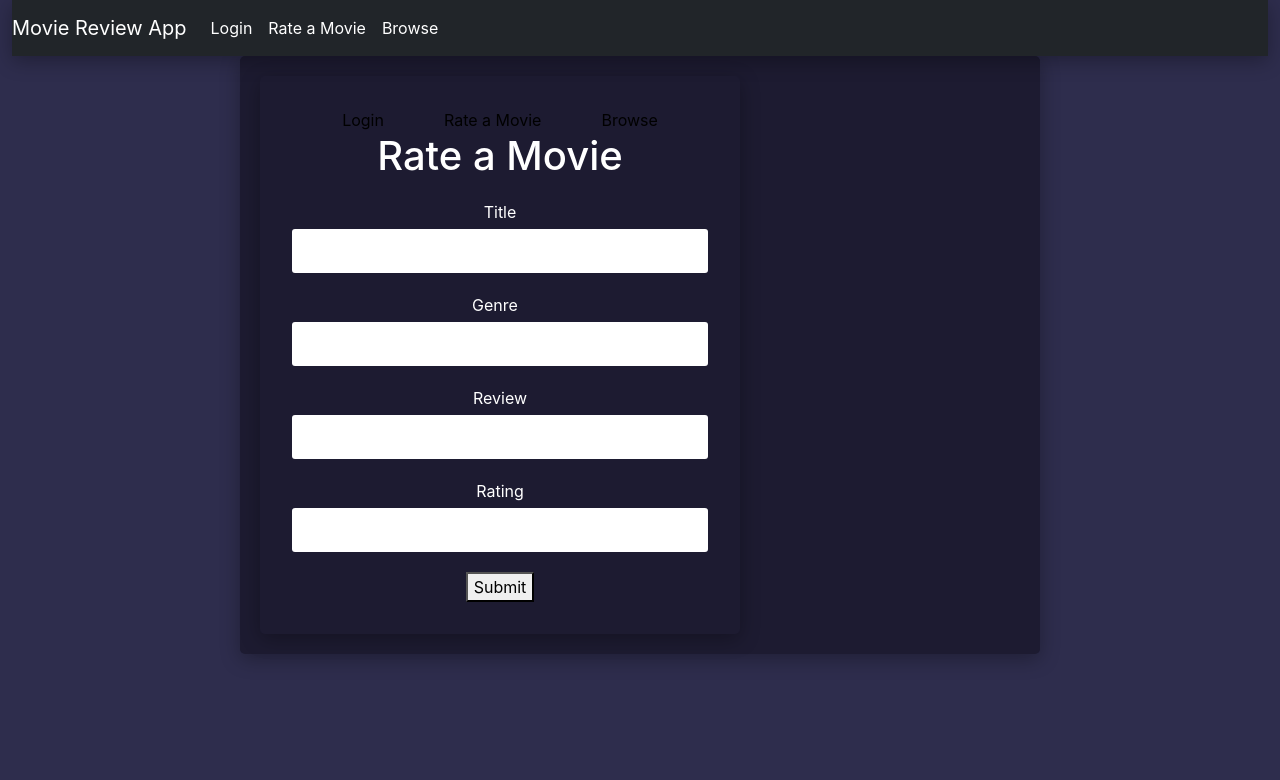
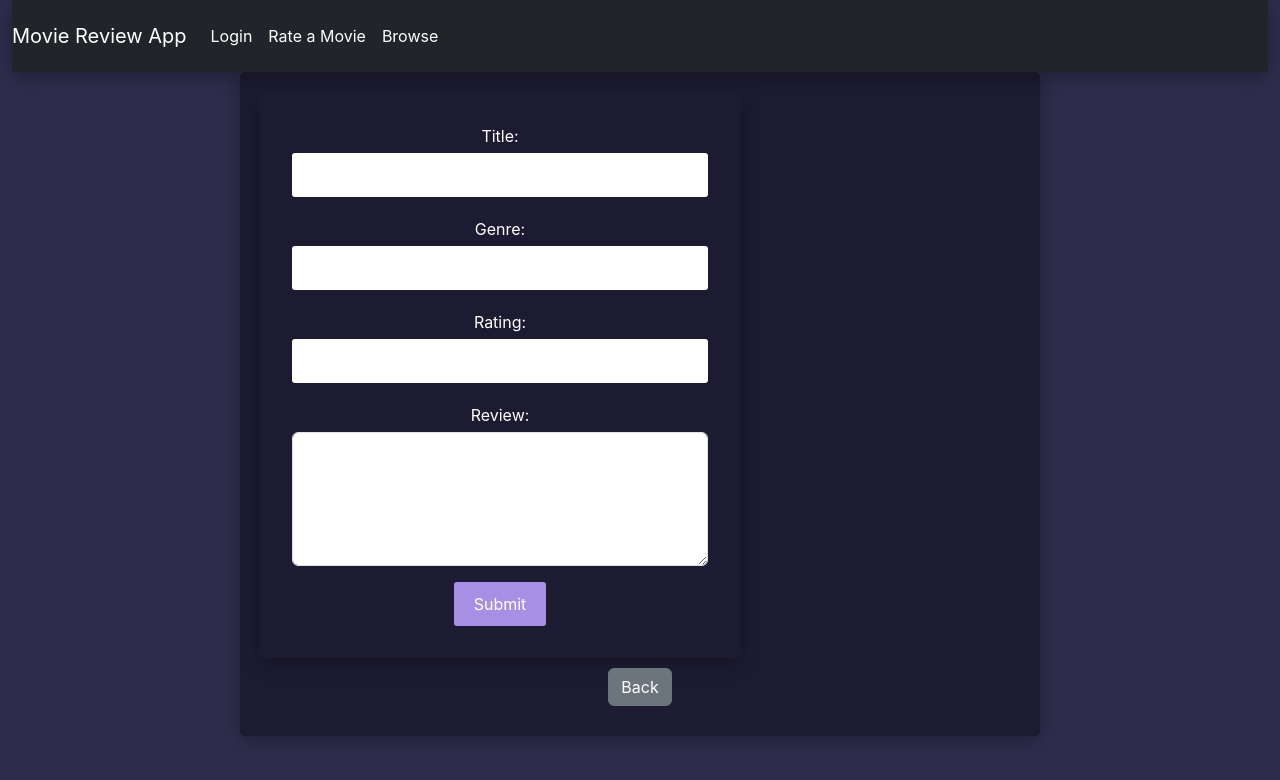
Before and after one commit to YorkProgramming/Movie_Rating_App, a React (Create React App) app in the folder client/: page /dashboard in a window 1280 px wide. Shown: the top 780 px of the page. Built offline with nearby package versions, Linux system fonts and the light colour scheme; no server answers.

Commit message:
YORK--LoginFix and debugging

```diff
--- a/client/src/components/AllMovies.js
+++ b/client/src/components/AllMovies.js
@@ -30,38 +30,33 @@ const AllMovies = (props) => {
         })
     }
 
-const tableStyle = {
-    border:'2px solid black',
-    width:"50%",
-    margin: '5% 25% 5% 25%'
-}
 
     return (
-        <div class="container-fluid">
-            <nav class="navbar navbar-expand-lg navbar-dark bg-dark">
-                <a class="navbar-brand" href="/dashboard">Movie Review App</a>
-                <button class="navbar-toggler" type="button" data-toggle="collapse" data-target="#navbarNav" aria-controls="navbarNav" aria-expanded="false" aria-label="Toggle navigation">
-                    <span class="navbar-toggler-icon"></span>
+        <div className="container-fluid">
+            <nav className="navbar navbar-expand-lg navbar-dark bg-dark">
+                <a className="navbar-brand" href="/dashboard">Movie Review App</a>
+                <button className="navbar-toggler" type="button" data-toggle="collapse" data-target="#navbarNav" aria-controls="navbarNav" aria-expanded="false" aria-label="Toggle navigation">
+                    <span className="navbar-toggler-icon"></span>
                 </button>
-                <div class="collapse navbar-collapse" id="navbarNav">
-                <ul class="navbar-nav">
-                    <li class="nav-item">
-                        <a class="nav-link" href="/">Login</a>
+                <div className="collapse navbar-collapse" id="navbarNav">
+                <ul className="navbar-nav">
+                    <li className="nav-item">
+                        <a className="nav-link" href="/">Login</a>
                     </li>
-                    <li class="nav-item">
-                        <a class="nav-link" href="/dashboard">Rate a Movie</a>
+                    <li className="nav-item">
+                        <a className="nav-link" href="/dashboard">Rate a Movie</a>
                     </li>
-                    <li class="nav-item active">
-                        <a class="nav-link" href="/movies">Browse</a>
+                    <li className="nav-item active">
+                        <a className="nav-link" href="/movies">Browse</a>
                     </li>
                 </ul>
                 </div>
             </nav>
 
-            <div class="row justify-content-center">
-                <div class="col-lg-8">
-                <h1 class="mt-4 mb-4">Movie List</h1>
-                <table class="table table-striped table-dark">
+            <div className="row justify-content-center">
+                <div className="col-lg-8">
+                <h1 className="mt-4 mb-4">Movie List</h1>
+                <table className="table table-striped table-dark">
                     <thead>
                         <tr>
                             <th style={{textAlign: 'left'}}>Movie</th>
@@ -77,8 +72,8 @@ const tableStyle = {
                             <td>{movie.rating}</td>
                             <td>{movie.review}</td>
                             <td>
-                            <Link to={`/edit/${movie._id}`} class="btn btn-sm btn-primary mr-2">Edit</Link>
-                            <button onClick={() => deleteHandler(movie._id)} class="btn btn-sm btn-danger">Delete</button>
+                            <Link to={`/edit/${movie._id}`} className="btn btn-sm btn-primary mr-2">Edit</Link>
+                            <button onClick={() => deleteHandler(movie._id)} className="btn btn-sm btn-danger">Delete</button>
                             </td>
                         </tr>
                         ))}
--- a/client/src/components/Dashboard.js
+++ b/client/src/components/Dashboard.js
@@ -1,121 +1,196 @@
-import React, {useEffect, useState} from 'react';
-import axios from 'axios';
-import { useNavigate, navigate, Link } from "react-router-dom";
+import React, { useState, useEffect } from 'react'
+import axios from 'axios'
+import { Link, useNavigate } from 'react-router-dom'
 import '../App.css';
 
-function Dashboard(props) {
-    const navigate = useNavigate();
-    const [title, setTitle] = useState("");
-    const [genre, setGenre] = useState("");
-    const [rating, setRating] = useState("");
-    const [review, setReview] = useState("");
+const Dashboard = () => {
+    const [movie, setMovie] = useState({
+        title: '',
+        genre: '',
+        rating: '',
+        review: ''
+    })
+    const [errors, setErrors] = useState({})
+    const [user, setUser] = useState('');
+    const navigate = useNavigate()
 
-    const [errors, setErrors] = useState({});
-
-    const onSubmitHandler = (e) => {
-        e.preventDefault();
-        axios
-            .post("http://localhost:8000/api/movies/new", {
-                title,
-                genre,
-                review,
-                rating
-            })
-            .then((res) => {
-                console.log(res.data)
-                navigate('/movies')
-                setTitle("")
-                setGenre("")
-                setReview("")
-                setRating("")
-
-            })
-            .catch((err) => {
-                console.log(err)
-                console.log("Validation Error from the back end")
-                setErrors(err.response.data.errors)
+    const onChangeHandler = (e) => {
+    setMovie({
+        ...movie,
+        [e.target.name]: e.target.value
     })
     }
 
+    useEffect(() => {
+        axios.get('http://localhost:8000//api/user/:id')
+            .then(res => {
+                console.log(res.data);
+                setUser({ name: res.data.name });
+            })
+            .catch(err => console.log(err))
+    }, []);
+
+    const formValidator = () => {
+    let isValid = true
+    if (movie.title.length < 3) {
+        isValid = false
+    }
+    if (movie.genre.length < 3) {
+        isValid = false
+    }
+    if (movie.rating < 1 || movie.rating > 5) {
+        isValid = false
+    }
+    if (movie.review.length < 10) {
+        isValid = false
+    }
+    return isValid
+    }
+
+    const handleSubmit = (e) => {
+    e.preventDefault()
+    if (formValidator()) {
+        axios.post('http://localhost:8000/api/movies/new', movie)
+        .then(res => {
+            console.log(res)
+            navigate('/movies')
+        })
+        .catch(err => {
+            console.log(err)
+            setErrors(err.response.data)
+        })
+    } else {
+        setErrors({
+        title: 'Title must be at least 3 characters',
+        genre: 'Genre must be at least 3 characters',
+        rating: 'Rating must be between 1 and 5',
+        review: 'Review must be at least 10 characters'
+        })
+    }
+    }
+
     return (
-        <div className='container-fluid'>
-            <nav class="navbar navbar-expand-lg navbar-dark bg-dark">
-                <a class="navbar-brand" href="/dashboard">Movie Review App</a>
-                <button class="navbar-toggler" type="button" data-toggle="collapse" data-target="#navbarNav" aria-controls="navbarNav" aria-expanded="false" aria-label="Toggle navigation">
-                    <span class="navbar-toggler-icon"></span>
+        <div className="container-fluid">
+            <nav className="navbar navbar-expand-lg navbar-dark bg-dark">
+                <a className="navbar-brand" href="/dashboard">
+                Movie Review App
+                </a>
+                <button
+                className="navbar-toggler"
+                type="button"
+                data-toggle="collapse"
+                data-target="#navbarNav"
+                aria-controls="navbarNav"
+                aria-expanded="false"
+                aria-label="Toggle navigation"
+                >
+                <span className="navbar-toggler-icon"></span>
                 </button>
-                <div class="collapse navbar-collapse" id="navbarNav">
-                <ul class="navbar-nav">
-                    <li class="nav-item">
-                        <a class="nav-link" href="/">Login</a>
+                <div className="collapse navbar-collapse" id="navbarNav">
+                <ul className="navbar-nav">
+                    <li className="nav-item">
+                    <a className="nav-link" href="/">
+                        Login
+                    </a>
                     </li>
-                    <li class="nav-item">
-                        <a class="nav-link" href="/dashboard">Rate a Movie</a>
+                    <li className="nav-item">
+                    <a className="nav-link" href="/dashboard">
+                        Rate a Movie
+                    </a>
                     </li>
-                    <li class="nav-item active">
-                        <a class="nav-link" href="/movies">Browse</a>
+                    <li className="nav-item active">
+                    <a className="nav-link" href="/movies">
+                        Browse
+                    </a>
                     </li>
                 </ul>
                 </div>
+                <h1 className="nav-item active">Hello {user.firstName}</h1>
             </nav>
             <div className="Dashboard">
-                <form onSubmit={onSubmitHandler}>
+                <form onSubmit={handleSubmit}>
                 <div>
                     <div>
-                            <a href='/' style={{margin:"10px 30px 10px 30px", textDecoration:'none', color: "black"}}>Login</a>
-                            <a href='/dashboard' style={{margin:"10px 30px 10px 30px", textDecoration:'none', color: "black"}}>Rate a Movie</a>
-                            <a href='/movies' style={{margin:"10px 30px 10px 30px", textDecoration:'none', color: "black"}}>Browse</a>
-                        </div>
-
-                        <h1>Rate a Movie</h1>
-                        <div>
-                            <label style={{display: 'inline-block'}}>Title</label><br />
-                            <input style= {{}}
-                                type="text"
-                                onChange={(e) => setTitle(e.target.value)}
-                                //value={title}
-                                />
-                            {errors.title ? <span style={{margin: '10px',color:"red", fontWeight: 'normal'}}>{errors.title.message}</span> : null}
-                        </div>
-
-                        <div>
-                            <label style={{display: 'inline-block', marginRight: '10px'}}>Genre</label><br />
-                            <input style= {{}}
-                                type="text"
-                                onChange={(e) => setGenre(e.target.value)}
-                                //value={genre}
-                                />
-                            {errors.genre ? <span style={{margin: '10px',color:"red", fontWeight: 'normal'}}>{errors.genre.message}</span> : null}
-                        </div>
-
-                        <div>
-                            <label>Review</label><br />
+                    <label htmlFor="title">Title:</label>
                     <input
                         type="text"
-                                onChange={(e) => setReview(e.target.value)}
-                                //value={review}
+                        name="title"
+                        id="title"
+                        className="form-control"
+                        value={movie.title}
+                        onChange={onChangeHandler}
+                        required
                     />
-                            {errors.review ? <span style={{margin: '10px',color:"red", fontWeight: 'normal'}}>{errors.review.message}</span> : null}
                     </div>
-
+                    {errors.title && (
+                    <p className="text-danger">{errors.title.message}</p>
+                    )}
+                </div>
                 <div>
-                            <label>Rating</label><br />
+                    <div>
+                    <label htmlFor="genre">Genre:</label>
+                    <input
+                        type="text"
+                        name="genre"
+                        id="genre"
+                        className="form-control"
+                        value={movie.genre}
+                        onChange={onChangeHandler}
+                        required
+                    />
+                    </div>
+                    {errors.genre && (
+                    <p className="text-danger">{errors.genre.message}</p>
+                    )}
+                </div>
+                <div>
+                    <div>
+                    <label htmlFor="rating">Rating:</label>
                     <input
                         type="number"
-                                onChange={(e) => setRating(e.target.value)}
-                                //value={rating}
+                        name="rating"
+                        id="rating"
+                        className="form-control"
+                        min="1"
+                        max="10"
+                        value={movie.rating}
+                        onChange={onChangeHandler}
+                        required
                     />
-                            {errors.rating ? <span style={{margin: '10px',color:"red", fontWeight: 'normal'}}>{errors.rating.message}</span> : null}
                     </div>
-
-                        <button>Submit</button>
-
+                    {errors.rating && (
+                    <p className="text-danger">{errors.rating.message}</p>
+                    )}
+                </div>
+                <div>
+                    <div>
+                    <label htmlFor="review">Review:</label>
+                    <textarea
+                        name="review"
+                        id="review"
+                        className="form-control"
+                        rows="5"
+                        value={movie.review}
+                        onChange={onChangeHandler}
+                        required
+                    ></textarea>
+                    </div>
+                    {errors.review && (
+                    <p className="text-danger">{errors.review.message}</p>
+                    )}
+                </div>
+                <div>
+                    <button className="btn btn-primary mt-3" type="submit">
+                    Submit
+                    </button>
                 </div>
                 </form>
-
+                <Link to="/movies" className="btn btn-secondary">
+                Back
+                </Link>
             </div>
         </div>
     );
-}
+};
 
 export default Dashboard;
--- a/client/src/components/Login.js
+++ b/client/src/components/Login.js
@@ -1,13 +1,13 @@
 import React, {useState} from "react";
 import axios from "axios";
-import { useNavigate, navigate, Link } from "react-router-dom";
+import { useNavigate, Link } from "react-router-dom";
 
 const Login = (props) => {
 
     const [email, setEmail] = useState("");
     const [password, setPassword] = useState("");
     const [errorMessage, setErrorMessage] = useState("");
-    const navigate = useNavigate();
+    const navigateTo = useNavigate();
 
     const submitHandler = (e) => {
         e.preventDefault();
@@ -24,7 +24,7 @@ const Login = (props) => {
                 props.setUser(res.data.user);
                 setEmail("");
                 setPassword("");
-                navigate("/dashboard");
+                navigateTo("/dashboard");
             }
         })
         .catch((err) => {
@@ -63,17 +63,15 @@ const Login = (props) => {
                         </div>
 
                         <div className="form-group">
-                            <input
-                            className="btn btn-primary btn-block"
-                            type="submit"
-                            value="Login"
-                            />
+                            <button className="btn btn-primary btn-block" type="submit">
+                                Login
+                            </button>
                         </div>
                     </form>
                 </div>
             </div>
-    </div>
+        </div>
     );
 };
 
-    export default Login;
+export default Login;
```
Also changed, not shown: 2 other files (tests, documents, lock files or other folders). Lines whose indentation alone changed are shown as unchanged.
